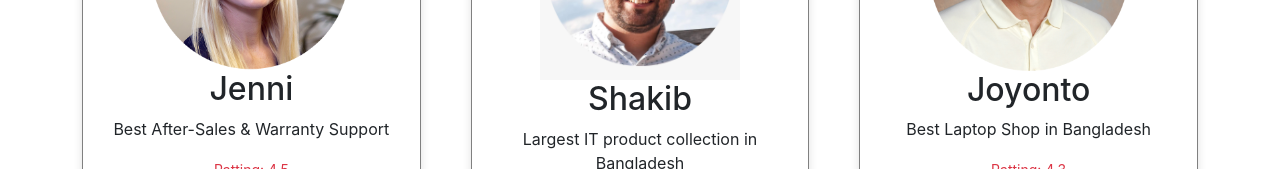
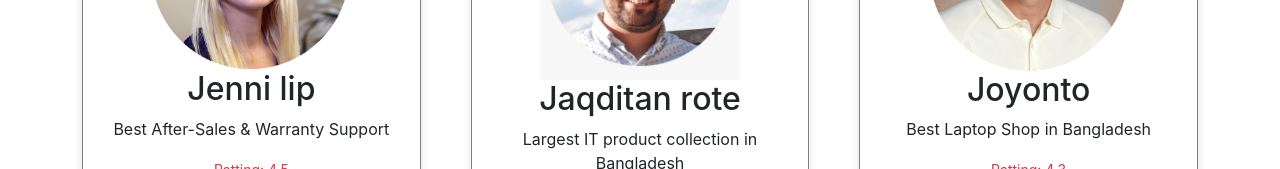
Before and after one commit to Samirun-Shuvo/product-analysis-website-Samirun-Shuvo, a React (Create React App) app: page /review in a window 1280 px wide. Shown: the part 524-693 px from the top of the page. Built offline with nearby package versions, Linux system fonts and the light colour scheme.

Commit message:
review page updated

```diff
--- a/src/data.js
+++ b/src/data.js
@@ -47,14 +47,14 @@ export const data = [
 export const productsReviewData = [
     {
         id: 20220001,
-        name: 'Jenni',
+        name: 'Jenni lip',
         image: image1,
         ratting: '4.5',
         dec: 'Best After-Sales & Warranty Support'
     },
     {
         id: 20220002,
-        name: 'Shakib',
+        name: 'Jaqditan rote',
         image: image2,
         ratting: '5.5',
         dec: 'Largest IT product collection in Bangladesh'
```
